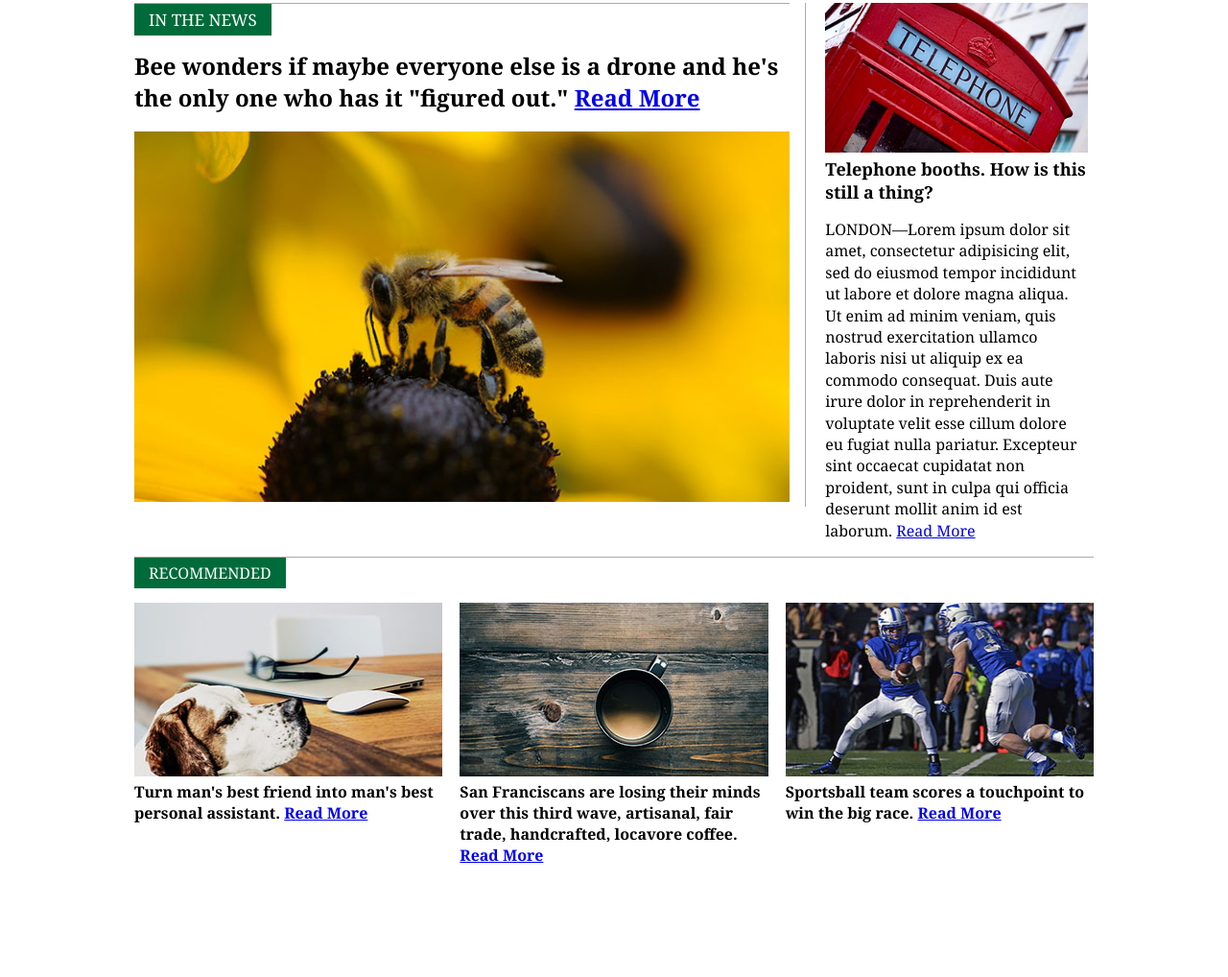
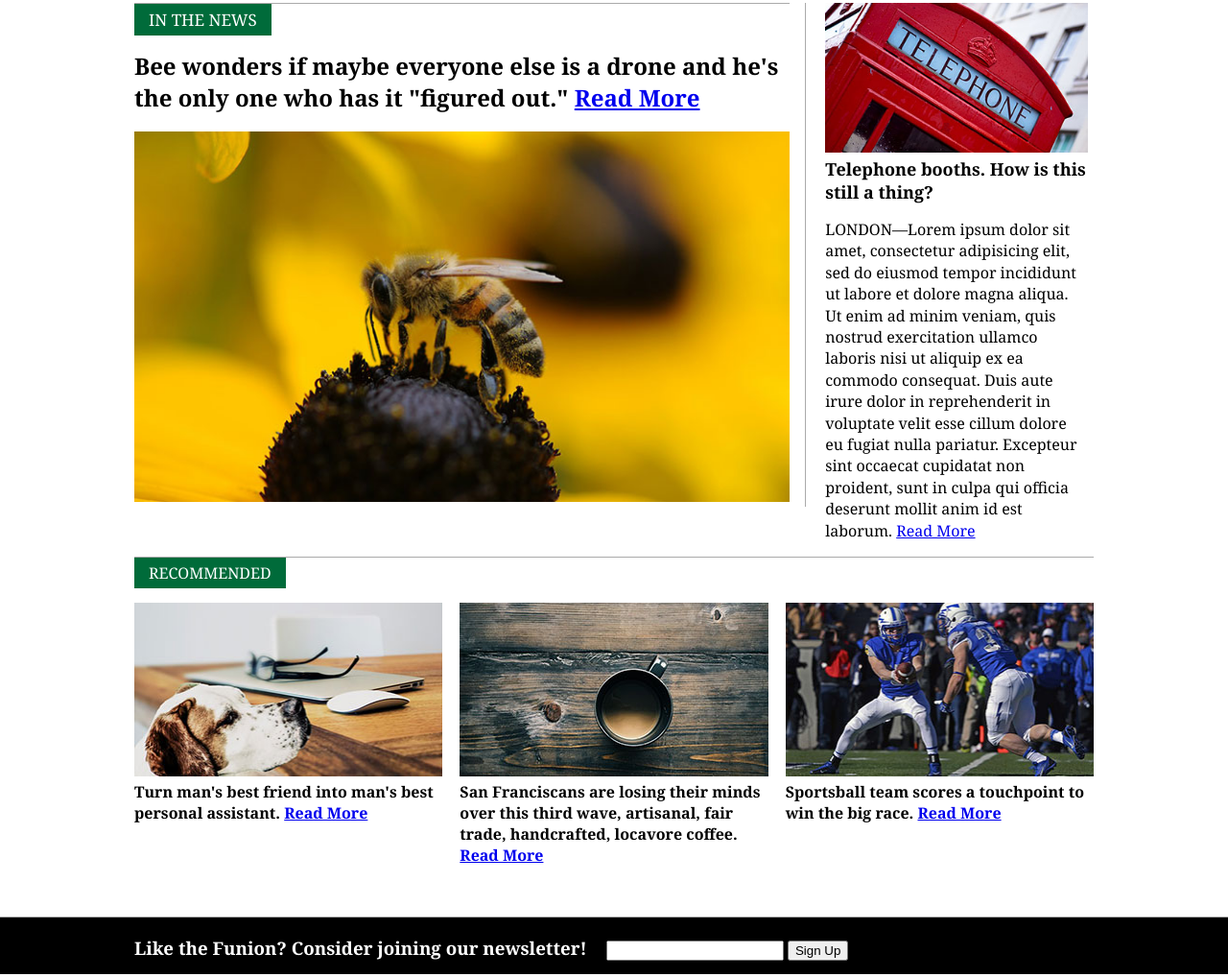
Before and after one commit to JuanEsquiviasO/ud981-web-accesibility, a plain HTML site: page 02-focus/02-dom-order/index.html in a window 1280 px wide. Shown: the part 523-1541 px from the top of the page at 96% size. Drawn offline with Linux system fonts and the light colour scheme.

```diff
--- a/02-focus/02-dom-order/index.html
+++ b/02-focus/02-dom-order/index.html
@@ -83,12 +83,12 @@
       </div>
     </div>
 	</main>
-	<!-- <div class="newsletter">
+	<div class="newsletter">
 		<div class="container">
 			<h3>Like the Funion? Consider joining our newsletter!</h3>
 			<input type="text">
 			<button>Sign Up</button>
 		</div>
-	 </div> -->
+	 </div>
 </body>
 </html>
```
Also changed, not shown: 1 other file.
